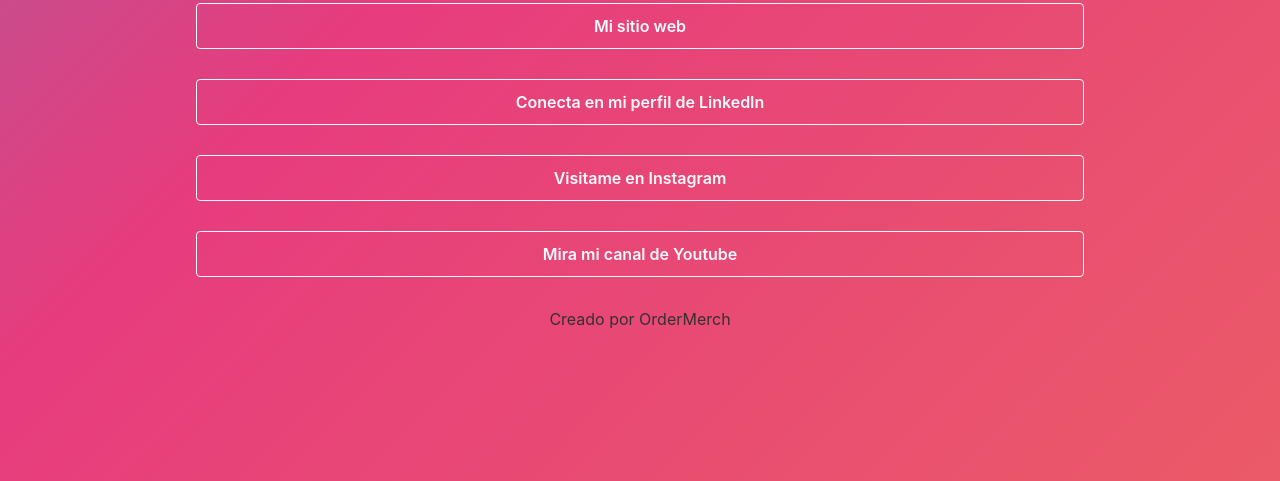
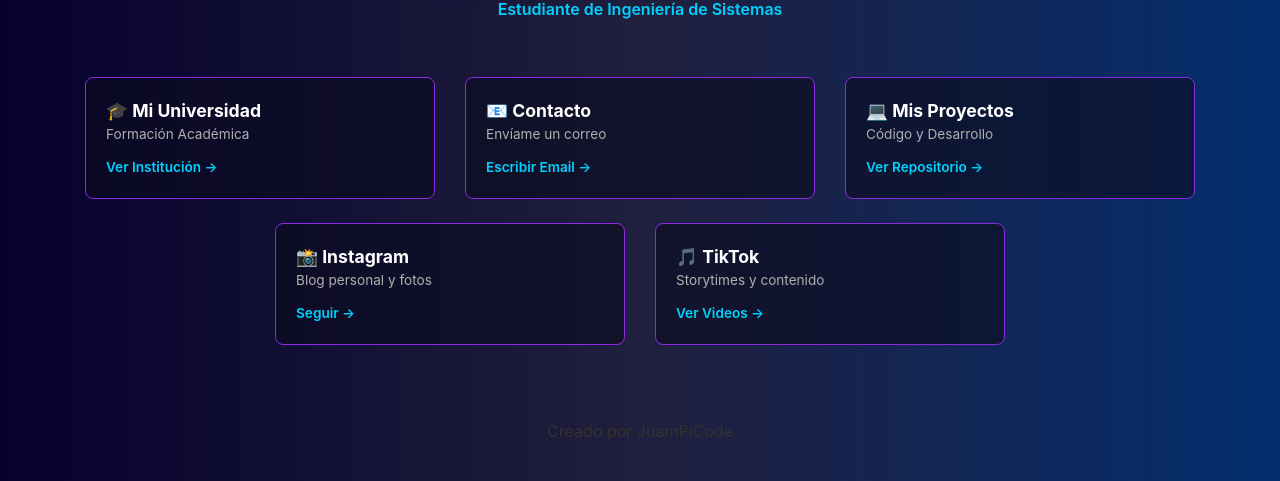
Before and after one commit to JuamPi0802/JuamPi0802.github.io, a plain HTML site: page docs/index.html in a window 1280 px wide. Shown: the part 319-800 px from the top of the page. Drawn offline with nearby package versions, Linux system fonts and the light colour scheme.

Commit message:
mi plantilla html

```diff
--- a/docs/index.html
+++ b/docs/index.html
@@ -1,58 +1,128 @@
 <!DOCTYPE html>
 <html lang="en" >
 
-<head><meta http-equiv="Content-Type" content="text/html; charset=windows-1252">
+<head>
+    <meta charset="UTF-8">
+    <title>Perfil de Juan Pablo</title>
+    <link href="https://fonts.googleapis.com/css2?family=Fira+Code:wght@600&display=swap" rel="stylesheet">
+    <meta name="viewport" content="width=device-width, initial-scale=1">
 
-    <title>Mi plantilla</title>
+    <link rel="stylesheet" href="https://stackpath.bootstrapcdn.com/bootstrap/4.1.3/css/bootstrap.min.css" integrity="sha384-MCw98/SFnGE8fJT3GXwEOngsV7Zt27NXFoaoApmYm81iuXoPkFOJwJ8ERdknLPMO" crossorigin="anonymous">
 
-    <meta name="viewport" content="width=device-width, initial-scale=1">
-    <link rel="stylesheet" href="assets/style.css">
-    <link rel="stylesheet" href="https://stackpath.bootstrapcdn.com/bootstrap/4.1.3/css/bootstrap.min.css" integrity="sha384-MCw98/SFnGE8fJT3GXwEOngsV7Zt27NXFoaoApmYm81iuXoPkFOJwJ8ERdknLPMO" crossorigin="anonymous">
+    <style>
+        body {
+            background: linear-gradient(to right, #06012e, #201f3d, #032e6e);
+            color: white;
+            min-height: 100vh;
+            padding-top: 20px;
+        }
+
+        .tech-card {
+            background-color: rgba(10, 10, 30, 0.6);
+            border: 1px solid #8a2be2;
+            border-radius: 8px;
+            padding: 20px;
+            height: 100%;
+            text-align: left;
+            transition: all 0.3s ease;
+            display: block;
+            text-decoration: none !important;
+        }
+
+        .tech-card:hover {
+            transform: translateY(-5px);
+            box-shadow: 0 0 15px rgba(138, 43, 226, 0.6);
+            background-color: rgba(20, 20, 50, 0.9);
+            border-color: #00d2ff;
+        }
+
+        .card-title {
+            color: #ffffff;
+            font-weight: 700;
+            font-size: 1.1rem;
+            margin-bottom: 5px;
+            display: block;
+        }
+
+        .card-subtitle {
+            color: #b0b0b0;
+            font-size: 0.85rem;
+            display: block;
+            margin-bottom: 10px;
+        }
+
+        .card-action {
+            color: #00d2ff;
+            font-size: 0.85rem;
+            font-weight: 600;
+        }
+    </style>
 </head>
 
 <body>
     <div class="container">
         <div class="col-xs-12">
-            <div class="text-center" style="padding-top: 30px; padding-bottom: 30px;">
-                <img class="backdrop linktree">
-                <h2 style="color: #ffffff; padding-top: 20px;">Mi curso de Git y Github</h2>
+            <div class="text-center" style="padding-top: 30px; padding-bottom: 40px;">
+                <img src="robot-tierra.png" alt="Robot futurista en circulo" style="width: 200px; height: 200px; border-radius: 50%; object-fit: cover; margin-bottom: 10px; border: 2px solid rgb(0, 0, 0);">
+                <h2 style="color: #ffffff; padding-top: 10px; font-family: 'Orbitron', sans-serif; font-weight: 700; letter-spacing: 2px; text-transform: uppercase; text-shadow: 0 0 10px #0055ff, 0 0 20px #0230a4;">Juan Pablo Cordova</h2>
+                <p style="color: #00d2ff; font-weight: 600; margin-top: 5px;">Estudiante de Ingeniería de Sistemas</p>
             </div>
         </div>
     </div>
 
+    <div class="container" style="padding-bottom: 50px;">
+        <div class="row justify-content-center">
 
-    <div class="container">
-    <div class="col-xs-12">
-            <div class="text-center">
-                <div style="padding-bottom: 30px;">
-                    <button onclick="location.href='https://platzi.com/cursos/docker-fundamentos/'" type="button" class="btn btn-outline-light shake" style="width: 80%; padding-top:10px; padding-bottom:10px; font-weight: 800;">Mi curso de Docker</button>
+            <div class="col-md-6 col-lg-4 mb-4">
+                <a href="https://www.upc.edu.pe/" class="tech-card">
+                    <span class="card-title">🎓 Mi Universidad</span>
+                    <span class="card-subtitle">Formación Académica</span>
+                    <span class="card-action">Ver Institución &rarr;</span>
+                </a>
             </div>
-                <div style="padding-bottom: 30px;">
-                    <button onclick="location.href='http://aminespinoza.com'" type="button" class="btn btn-outline-light" style="width: 80%; padding-top:10px; padding-bottom:10px; font-weight: 600;">Mi sitio web</button>
+
+            <div class="col-md-6 col-lg-4 mb-4">
+                <a href="mailto:cordovasalcedojuanpablo@gmail.com" class="tech-card">
+                    <span class="card-title">📧 Contacto</span>
+                    <span class="card-subtitle">Envíame un correo</span>
+                    <span class="card-action">Escribir Email &rarr;</span>
+                </a>
             </div>
-                <div style="padding-bottom: 30px;">
-                    <button onclick="location.href='https://www.linkedin.com/in/aminespinoza/'" type="button" class="btn btn-outline-light" style="width: 80%; padding-top:10px; padding-bottom:10px; font-weight: 600;">Conecta en mi perfil de LinkedIn</button>
+
+            <div class="col-md-6 col-lg-4 mb-4">
+                <a href="https://github.com/JuamPi0802" class="tech-card">
+                    <span class="card-title">💻 Mis Proyectos</span>
+                    <span class="card-subtitle">Código y Desarrollo</span>
+                    <span class="card-action">Ver Repositorio &rarr;</span>
+                </a>
             </div>
-                <div style="padding-bottom: 30px;">
-                    <button onclick="location.href='https://www.instagram.com/aminespinoza10/'" type="button" class="btn btn-outline-light" style="width: 80%; padding-top:10px; padding-bottom:10px; font-weight: 600;">Visitame en Instagram</button>
+
+            <div class="col-md-6 col-lg-4 mb-4">
+                <a href="https://www.instagram.com/juan_pablo397/" class="tech-card">
+                    <span class="card-title">📸 Instagram</span>
+                    <span class="card-subtitle">Blog personal y fotos</span>
+                    <span class="card-action">Seguir &rarr;</span>
+                </a>
             </div>
-                <div style="padding-bottom: 30px;">
-                    <button onclick="location.href='https://www.youtube.com/aminespinoza'" type="button" class="btn btn-outline-light" style="width: 80%; padding-top:10px; padding-bottom:10px; font-weight: 600;">Mira mi canal de Youtube</button>
+
+            <div class="col-md-6 col-lg-4 mb-4">
+                <a href="https://www.tiktok.com/@juampi.code?lang=es-419" class="tech-card">
+                    <span class="card-title">🎵 TikTok</span>
+                    <span class="card-subtitle">Storytimes y contenido</span>
+                    <span class="card-action">Ver Videos &rarr;</span>
+                </a>
             </div>
-            </div>
+
         </div>
     </div>
 
     <div class="text-center">
-            <a href="https://codepen.io/nightcl4w/pen/dEjreJ" style="color: #34312f;" target="_blank">Creado por OrderMerch</a>
+        <a href="https://codepen.io/nightcl4w/pen/dEjreJ" style="color: #34312f;" target="_blank">Creado por JuamPiCode</a>
     </div>
 
-
-    <script src="https://code.jquery.com/jquery-3.3.1.slim.min.js" integrity="sha384-q8i/X+965DzO0rT7abK41JStQIAqVgRVzpbzo5smXKp4YfRvH+8abtTE1Pi6jizo" crossorigin="anonymous"></script>
-    <script src="https://cdnjs.cloudflare.com/ajax/libs/popper.js/1.14.3/umd/popper.min.js" integrity="sha384-ZMP7rVo3mIykV+2+9J3UJ46jBk0WLaUAdn689aCwoqbBJiSnjAK/l8WvCWPIPm49" crossorigin="anonymous"></script>
-    <script src="https://stackpath.bootstrapcdn.com/bootstrap/4.1.3/js/bootstrap.min.js" integrity="sha384-ChfqqxuZUCnJSK3+MXmPNIyE6ZbWh2IMqE241rYiqJxyMiZ6OW/JmZQ5stwEULTy" crossorigin="anonymous"></script>
-    <!-- This pre-lander was created by Brandon Nilsson -->
-    <!-- You're welcome to edit, reproduce and change this template as long as original contributation stays present on the website at all times.  -->
+    <script src="https://code.jquery.com/jquery-3.3.1.slim.min.js"></script>
+    <script src="https://cdnjs.cloudflare.com/ajax/libs/popper.js/1.14.3/umd/popper.min.js"></script>
+    <script src="https://stackpath.bootstrapcdn.com/bootstrap/4.1.3/js/bootstrap.min.js"></script>
 </body>
 
 </html>
```
Also changed, not shown: 1 other file. Lines whose indentation alone changed are shown as unchanged.
